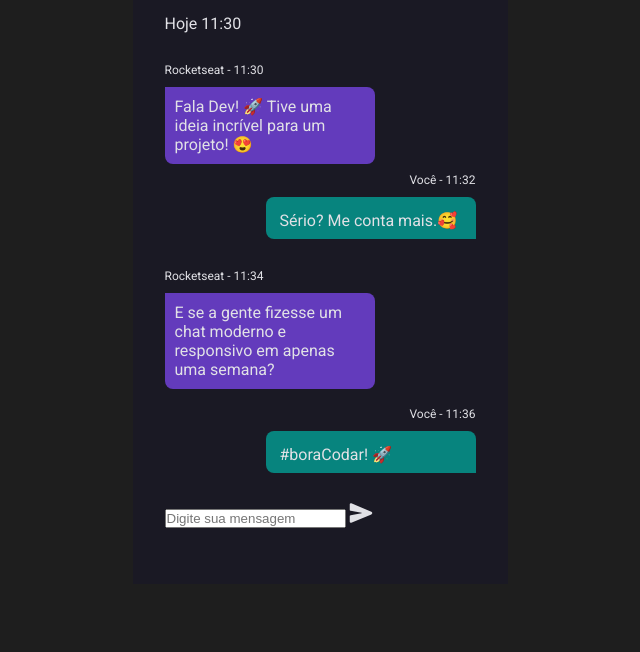
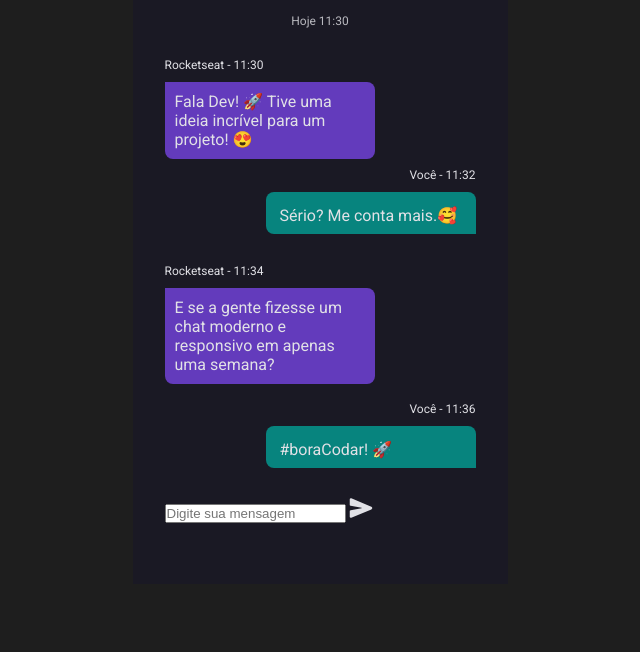
Before and after one commit to fernandogomesfg/chat-mobile-boraCodar, a plain HTML site: page index.html in a window 1280 px wide. Shown: the part 148-800 px from the top of the page, without its empty margins (320-960 px from the left). Drawn offline with Linux system fonts and the light colour scheme.

Commit message:
chore:  estilizacao da data da conversa

```diff
--- a/css/style.css
+++ b/css/style.css
@@ -89,6 +89,17 @@ body {
     color: #00B37E;
 }
 
+/* Data da conversa */
+#data {
+    font-family: 'Roboto';
+    font-style: normal;
+    font-weight: 400;
+    font-size: 12px;
+    opacity: 0.8;
+    color: var(--text-color);
+    text-align: center;
+}
+
 #message {
     display: flex;
     flex-flow: row wrap;
--- a/index.html
+++ b/index.html
@@ -36,9 +36,9 @@
             </div>
         </div>
 
-        <div id="data">
+        <p id="data">
             Hoje 11:30
-        </div>
+        </p>
 
         <div id="message">
             <div id="chat-rocketseat-1">
```
